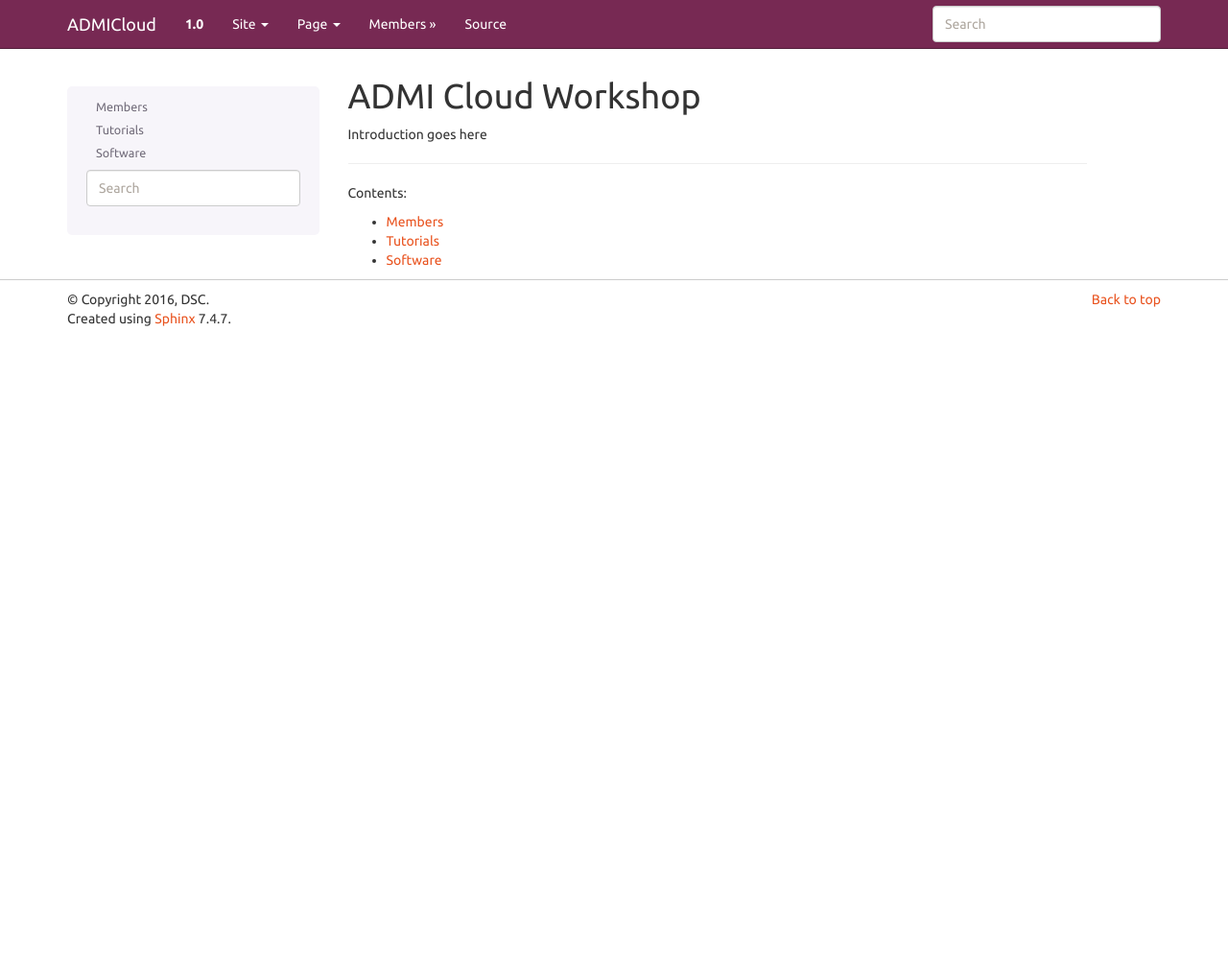
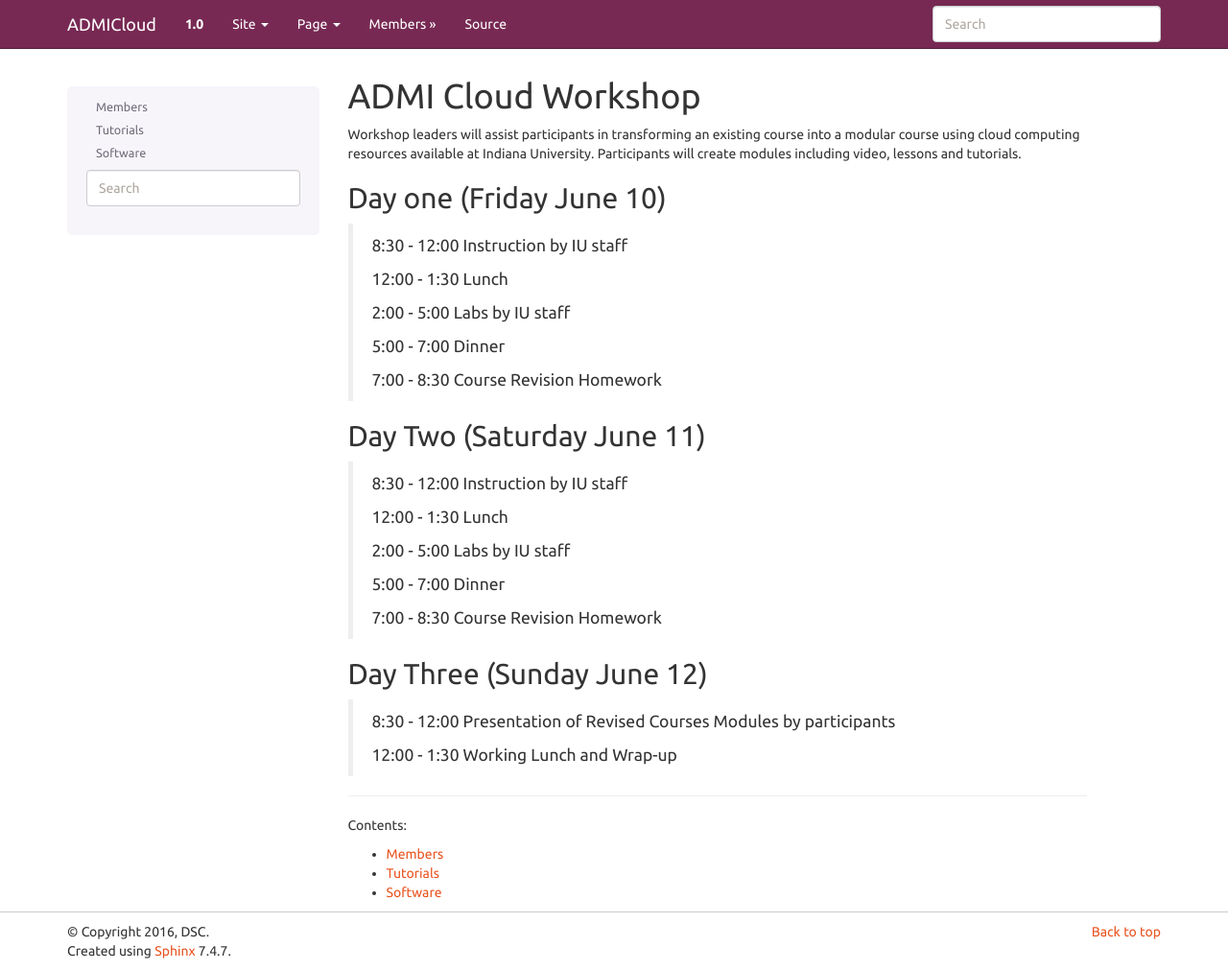
Before and after one commit to wigginst/www-1, a Sphinx documentation site: the page built from docs/source/index.rst, in a window 1280 px wide and 1011 px high. Shown: the whole window at 96% size. Built offline with Sphinx 7.4.7, drawn with Linux system fonts in a browser that asks for light colours.

Commit message:
Initial commit

```diff
--- a/docs/source/index.rst
+++ b/docs/source/index.rst
@@ -1,7 +1,47 @@
 ADMI Cloud Workshop
 ===================
 
-Introduction goes here
+Workshop leaders will  assist  participants  in transforming an existing course
+into a modular course using cloud computing resources available at
+Indiana University. Participants will create modules including video, lessons and tutorials.
+
+Day one (Friday June 10)
+------------------------
+
+    8:30 - 12:00  Instruction by IU staff
+
+    12:00 - 1:30  Lunch
+
+    2:00 - 5:00   Labs by IU staff
+
+    5:00 - 7:00   Dinner
+
+    7:00 - 8:30   Course Revision Homework
+
+Day Two (Saturday June 11)
+--------------------------
+
+    8:30 - 12:00  Instruction by IU staff
+
+    12:00 - 1:30  Lunch
+
+    2:00 - 5:00   Labs by IU staff
+
+    5:00 - 7:00   Dinner
+
+    7:00 - 8:30   Course Revision Homework
+
+Day Three (Sunday June 12)
+--------------------------
+
+    8:30 - 12:00  Presentation of Revised Courses Modules by participants
+
+    12:00 - 1:30  Working Lunch and Wrap-up
+
+
+
+
+
 
 ----------------------------------------------------------------------
 
```
Also changed, not shown: README.md (+1 -1 lines), 1 other file.
